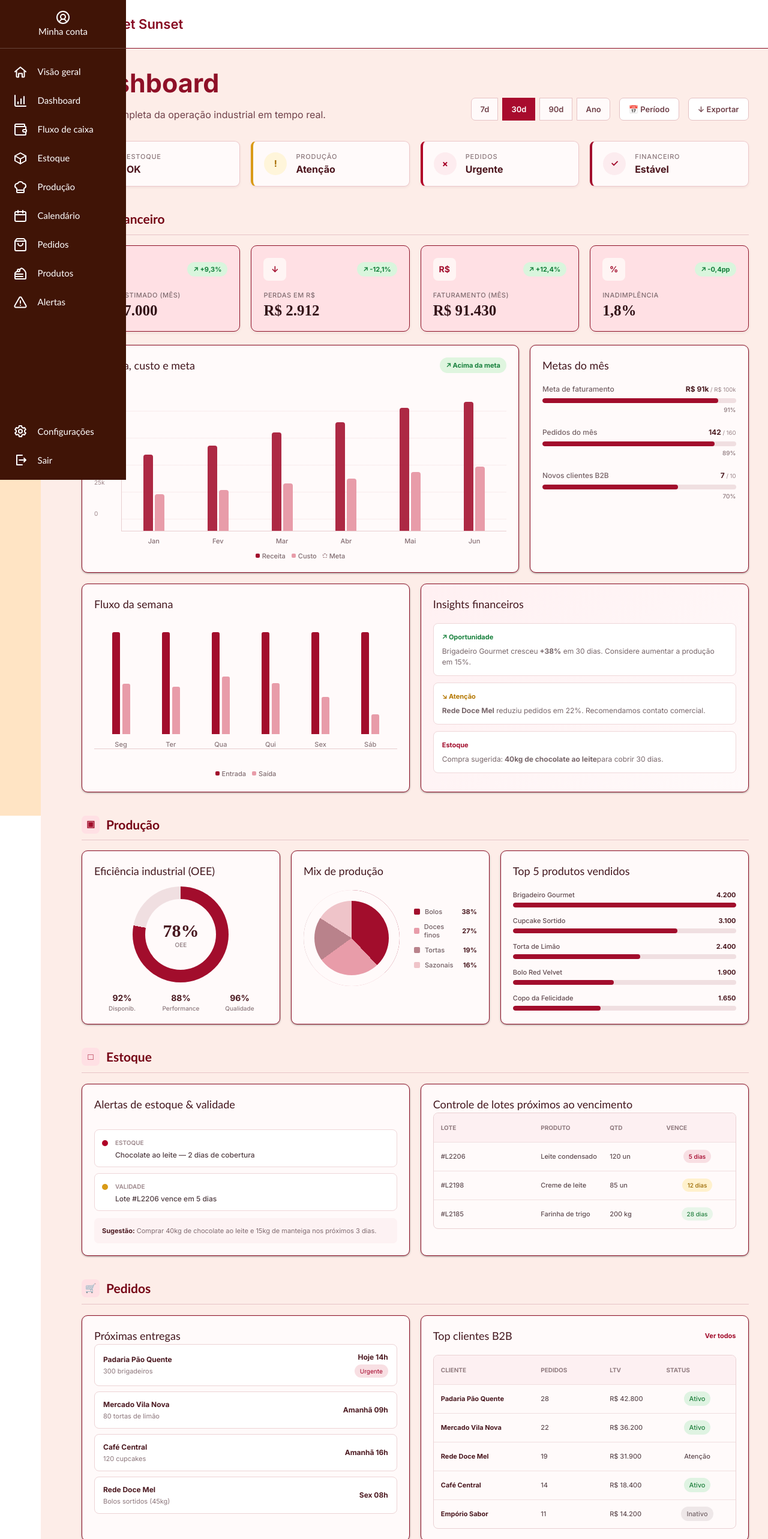
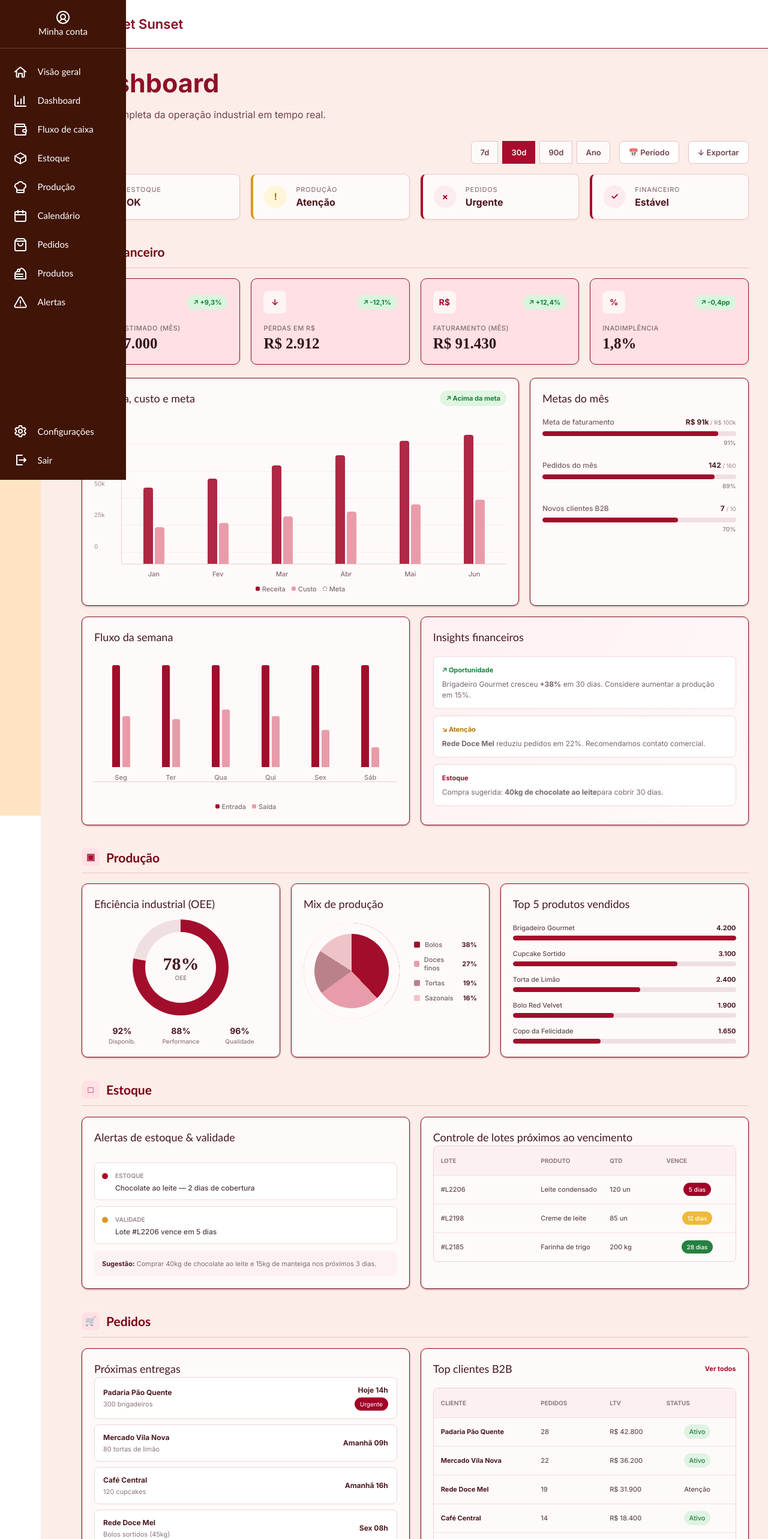
Before and after one commit to grazielly01/sublime, a React (Vite) app in the folder frontend/: page /dashboard in a window 1280 px wide. Shown: the top 2566 px of the page at 60% size. Built offline with nearby package versions, Linux system fonts and the light colour scheme.

Commit message:
melhorei CSSs, aceite por favorr

```diff
--- a/frontend/src/pages/dashboard/dashboard.css
+++ b/frontend/src/pages/dashboard/dashboard.css
@@ -60,6 +60,14 @@
   display: flex;
   align-items: center;
   gap: 5px;
+  margin-left: auto; /*alinha pra direita*/
+}
+
+.divSeiLa{
+  display: flex;
+  margin-bottom: 1.5%;
+  align-items: end;
+  flex-direction: row;
 }
 
 .botaoPeriodo {
@@ -923,18 +931,18 @@
 }
 
 .badgeUrgente {
-  background: #f8dfe3;
-  color: #a30027 !important;
+  background: #a30027;
+  color: #ffffff !important;
 }
 
 .badgeAtencao {
-  background: #fff1cd;
-  color: #9a6800 !important;
+  background: #eeba37;
+  color: #ffffff !important;
 }
 
 .badgeNormal {
-  background: #e8f5e9;
-  color: #258041 !important;
+  background: #258041;
+  color: #ffffff !important;
 }
 
 .statusCliente {
@@ -1551,6 +1559,8 @@
 
   .indicadorFinalDashboard {
     padding: 18px;
+    border: solid 1px #870B22;
+    box-shadow: 0px 4px 4px rgba(0, 0, 0, 0.25);
   }
 
   .indicadorFinalDashboard span {
--- a/frontend/src/pages/dashboard/dashboard.jsx
+++ b/frontend/src/pages/dashboard/dashboard.jsx
@@ -260,7 +260,13 @@ function Dashboard() {
               </p>
             </div>
 
-            <div className="acoesDashboard">
+            {/*Tava aq*/}
+
+          </div>
+
+          {/* PERÍODOS E EXPORTAR */}
+          <div className=" divSeiLa">
+          <div className="acoesDashboard">
               <button className="botaoPeriodo">7d</button>
               <button className="botaoPeriodo ativo">30d</button>
               <button className="botaoPeriodo">90d</button>
@@ -274,7 +280,7 @@ function Dashboard() {
                 ↓ Exportar
               </button>
             </div>
-          </div>
+            </div>
 
           {/* RESUMO POR SETOR */}
           <section className="secaoDashboard">
--- a/frontend/src/pages/fluxocaixa/fluxocaixa.css
+++ b/frontend/src/pages/fluxocaixa/fluxocaixa.css
@@ -66,7 +66,7 @@
 .cardFluxo {
   min-height: 58px;
   background: #fff9f7;
-  border: 1px solid #efbfc4;
+  border: 1px solid #8E1027;
   border-radius: 7px;
   padding: 10px 14px;
   box-sizing: border-box;
@@ -110,21 +110,21 @@
 .cardMovimentacoes,
 .cardDespesas {
   background: #fff9f7;
-  border: 1px solid #efbfc4;
   border-radius: 7px;
   box-shadow: 0 1px 3px rgba(80, 20, 30, 0.06);
   overflow: hidden;
+  margin-bottom: 2.5%;
+  border: 1px solid #8E1027;
 }
 
 .cardGraficoFluxo {
-  margin-bottom: 16px;
+  margin-bottom: 2.5%;
 }
 
 .cabecalhoCardFluxo {
   min-height: 38px;
   padding: 10px 14px;
   box-sizing: border-box;
-
   display: flex;
   align-items: center;
   justify-content: space-between;
@@ -134,6 +134,7 @@
   margin: 0;
   color: #241416;
   font: 700 16px "Playfair Display", serif;
+  font-family: 'Trebuchet MS', 'Lucida Sans Unicode', 'Lucida Grande', 'Lucida Sans', Arial, sans-serif;
 }
 
 
@@ -497,6 +498,7 @@
   grid-template-columns: repeat(3, 1fr);
   gap: 12px;
   margin-bottom: 16px;
+  margin-bottom: 2.5%;
 }
 
 .miniCard {
@@ -692,6 +694,22 @@
    RESPONSIVIDADE
 ===================================================== */
 
+   @media (min-width: 1201px) {
+
+    .tudoFluxoCaixa {
+        width: 97%;
+    }
+
+    .tudoMenosSidebar {
+        margin-left: 60px;
+    }
+
+    .conteudoFluxoCaixa {
+        max-width: none;
+    }
+
+}
+
 @media (max-width: 1000px) {
 
   .conteudoFluxoCaixa {
--- a/frontend/src/pages/minhaConta/minhaConta.css
+++ b/frontend/src/pages/minhaConta/minhaConta.css
@@ -123,7 +123,7 @@
 .fotinhaENome h3{
     color: #870B22;
     font-weight: bold;
-    font-size: 150%;
+    font-size: 160%;
     margin-bottom: 0%;
     margin-top: 2px;
 }
@@ -131,8 +131,8 @@
 .fotinhaENome p{
     color: #616161;
     font-family: 'Trebuchet MS', 'Lucida Sans Unicode', 'Lucida Grande', 'Lucida Sans', Arial, sans-serif;
-    font-size: 105%;
-    margin-bottom: 0%;
+    font-size: 135%;
+    margin-bottom: -2%;
     margin-top: 1%;
 }
 
@@ -148,15 +148,16 @@
 }
 
 .tarjaPlano h2{
-    font-weight: 500;
+    font-weight: 600;
     color: #870B22;
-    margin-bottom: 1%;
+    margin-bottom: 0%;
+    font-size: 125%;
 }
 
 .tarjaPlano p{
     font-family: 'Trebuchet MS', 'Lucida Sans Unicode', 'Lucida Grande', 'Lucida Sans', Arial, sans-serif;
     margin-top: 1%;
-    margin-bottom: 4%;
+    font-size: 115%;
 }
 
 .inputAlterarFoto{
```
